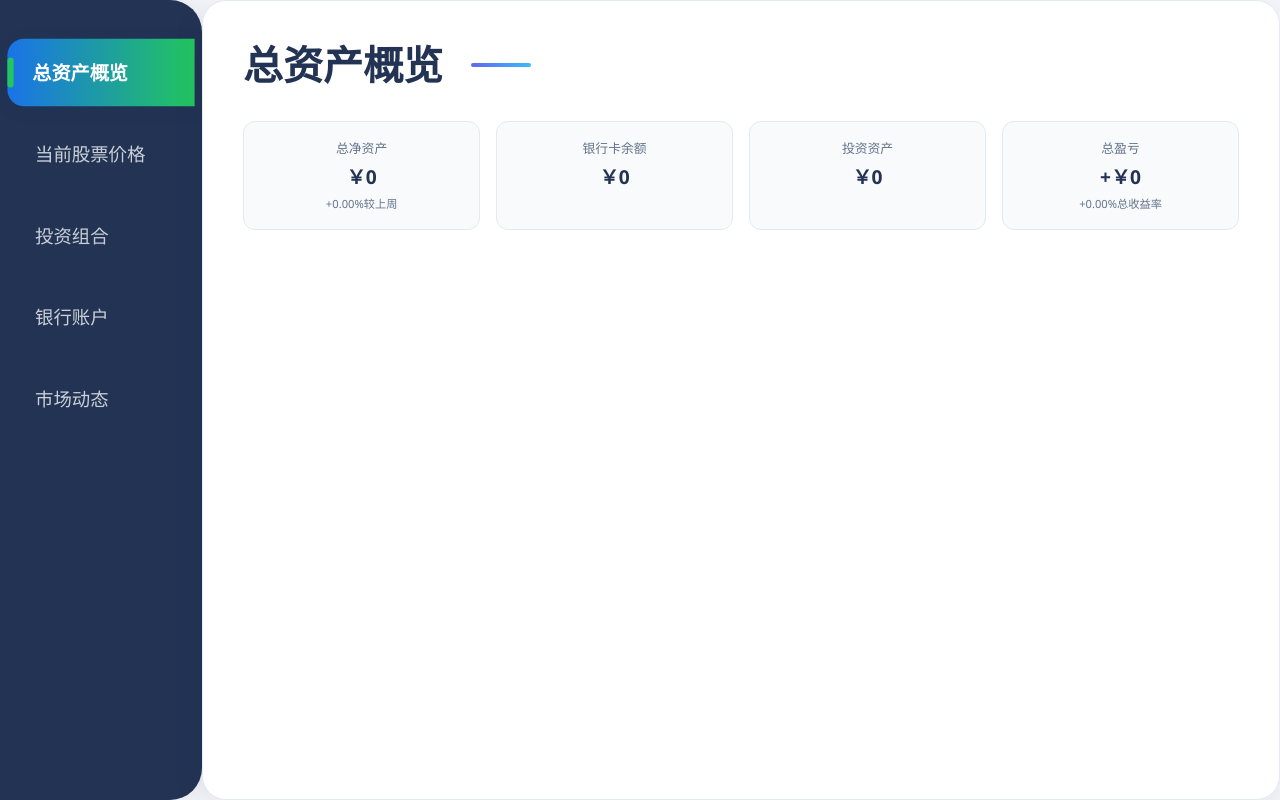
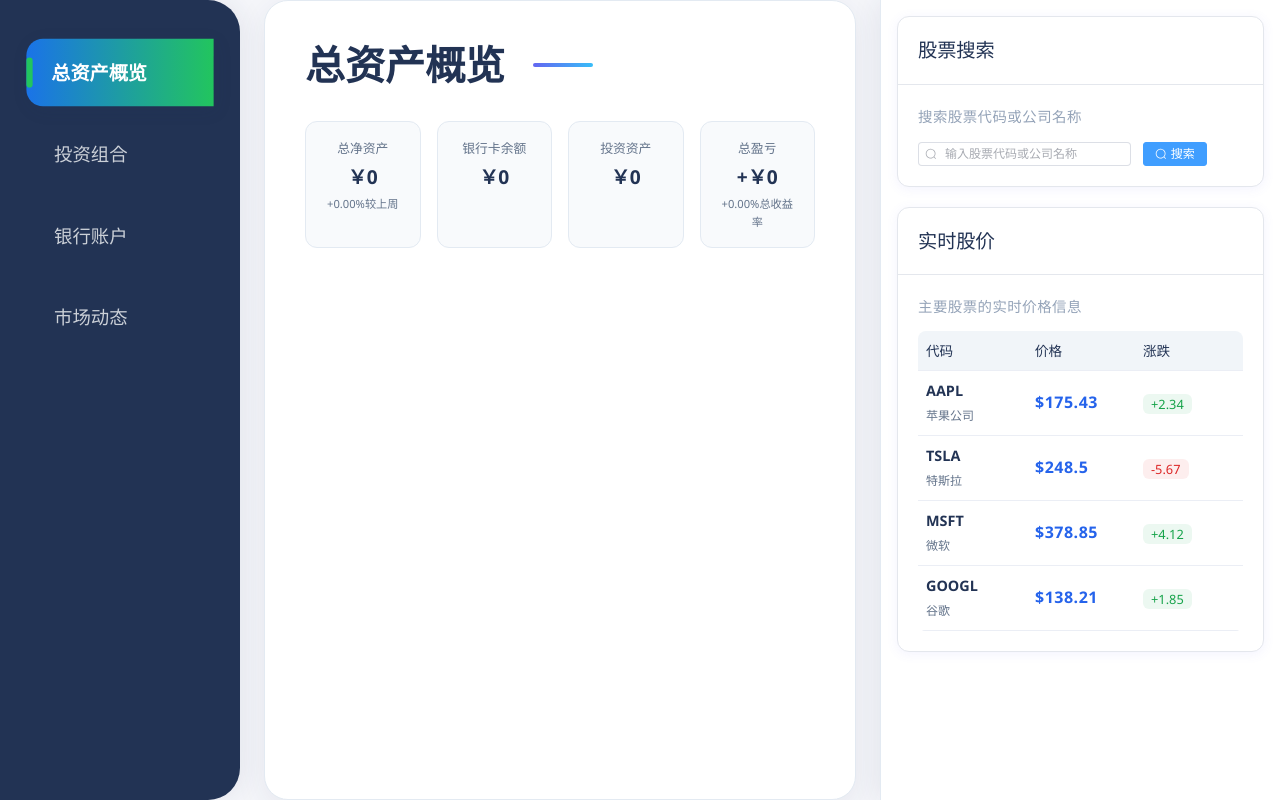
Before and after one commit to Ochotona-curzoniae/portfolio-manager-project, a Vue app in the folder ui/: page / in a window 1280 px wide. Built offline with nearby package versions, Linux system fonts and the light colour scheme; no server answers.

Commit message:
featrure:实时股价组件右边布局

```diff
--- a/ui/src/components/Finance.vue
+++ b/ui/src/components/Finance.vue
@@ -12,10 +12,16 @@
         {{ tab }}
       </div>
     </aside>
-    <!-- 右侧只显示当前Tab对应的内容 -->
-    <main class="section">
+
+    <!-- 中间主内容区域 -->
+    <main class="main-content">
       <component :is="sectionComponents[activeTab]" />
     </main>
+
+    <!-- 右侧股票价格组件 -->
+    <aside class="stock-sidebar">
+      <StockPrice />
+    </aside>
   </div>
 </template>
 
@@ -29,12 +35,11 @@ import MarketTrends from './sections/MarketTrends.vue'
 
 const sectionComponents = [
   NetWorth,
-  StockPrice,
   InvestmentPortfolio,
   BankAccount,
   MarketTrends
 ]
-const tabs = ref(['总资产概览', '当前股票价格', '投资组合', '银行账户', '市场动态'])
+const tabs = ref(['总资产概览', '投资组合', '银行账户', '市场动态'])
 const activeTab = ref(0)
 const handleTabClick = (index) => {
   activeTab.value = index
@@ -62,6 +67,7 @@ const handleTabClick = (index) => {
   border-top-right-radius: 32px;
   border-bottom-right-radius: 32px;
   align-items: center;
+  z-index: 10;
 }
 
 .tab {
@@ -112,21 +118,37 @@ const handleTabClick = (index) => {
   opacity: 1;
 }
 
-/* 右侧滚动容器 */
-.scroll-container {
+/* 中间主内容区域 */
+.main-content {
   flex: 1;
-  overflow-y: scroll;
-  scroll-behavior: smooth;
-  padding: 0 0 0 32px;
-  background: #f5f6fa;
+  height: 100%;
+  display: flex;
+  align-items: center;
+  justify-content: center;
+  background: none !important;
+  position: relative;
+  transition: background 0.5s;
+  padding: 0 24px;
+}
+
+/* 右侧股票价格侧边栏 */
+.stock-sidebar {
+  width: 400px;
+  height: 100vh;
+  background: #fff;
+  border-left: 1px solid #e3eaf2;
+  box-shadow: -4px 0 24px rgba(34,51,84,0.08);
+  overflow-y: auto;
+  z-index: 5;
+  position: relative;
 }
 
 /* 自定义滚动条 */
-.scroll-container::-webkit-scrollbar {
+.stock-sidebar::-webkit-scrollbar {
   width: 8px;
   background: transparent;
 }
-.scroll-container::-webkit-scrollbar-thumb {
+.stock-sidebar::-webkit-scrollbar-thumb {
   background: #e3eaf2;
   border-radius: 8px;
 }
--- a/ui/src/components/sections/NetWorth.vue
+++ b/ui/src/components/sections/NetWorth.vue
@@ -88,8 +88,8 @@ const initData = async () => {
       totalNetWorth.value = data.totalNetWorth || 0
       investmentValue.value = data.investmentValue || 0
       bankBalance.value = data.bankBalance || 0
-      totalGainLoss.value = data.totalGainLoss || 0
-      gainLossPercent.value = data.gainLossPercent || 0
+      totalGainLoss.value = data.netWorthHistory[data.netWorthHistory.length-1].total_assets-data.netWorthHistory[0].total_assets || 0
+      gainLossPercent.value = totalGainLoss.value/data.netWorthHistory[0].total_assets*100 || 0
 
       // 更新图表数据 - 使用后端返回的 netWorthHistory，并格式化 record_date
       if (data.netWorthHistory && Array.isArray(data.netWorthHistory)) {
@@ -97,7 +97,7 @@ const initData = async () => {
           record_date: item.record_date
             ? new Date(item.record_date).toISOString().slice(0, 10)
             : '',
-          net_worth: item.net_worth
+          net_worth: item.total_assets
         }))
         console.log('更新图表数据:', chartData.value)
       }
--- a/ui/src/components/sections/StockPrice.vue
+++ b/ui/src/components/sections/StockPrice.vue
@@ -1,13 +1,5 @@
 <template>
   <div class="stock-price-container">
-    <!-- 顶部标题和用户头像 -->
-    <el-row class="header" justify="space-between" align="middle">
-      <el-col>
-        <h1 class="main-title">当前股票价格</h1>
-      </el-col>
-
-    </el-row>
-
     <!-- 股票搜索区域 -->
     <el-card class="search-section" shadow="hover">
       <template #header>
@@ -17,16 +9,17 @@
       </template>
       <p class="section-subtitle">搜索股票代码或公司名称</p>
       <el-row :gutter="12">
-        <el-col :span="6">
+        <el-col :span="16">
           <el-input
             v-model="searchQuery"
             placeholder="输入股票代码或公司名称"
             :prefix-icon="Search"
             clearable
+            size="small"
           />
         </el-col>
-        <el-col :span="6">
-          <el-button type="primary" @click="handleSearch" :icon="Search" :loading="loading">
+        <el-col :span="8">
+          <el-button type="primary" @click="handleSearch" :icon="Search" :loading="loading" size="small">
             搜索
           </el-button>
         </el-col>
@@ -51,8 +44,9 @@
         element-loading-text="正在加载股票数据..."
         element-loading-spinner="el-icon-loading"
         element-loading-background="rgba(255, 255, 255, 0.8)"
+        size="small"
       >
-        <el-table-column width="60">
+        <!-- <el-table-column width="40">
           <template #default="{ row }">
             <el-button
               :icon="row.isFavorite ? Star : StarFilled"
@@ -62,25 +56,22 @@
               @click.stop="toggleFavorite(row.symbol)"
             />
           </template>
-        </el-table-column>
+        </el-table-column> -->
 
-        <el-table-column prop="symbol" label="代码">
+        <el-table-column prop="symbol" label="代码" >
           <template #default="{ row }">
             <div class="stock-symbol">{{ row.symbol }}</div>
             <div class="stock-name">{{ row.name }}</div>
           </template>
         </el-table-column>
 
-        <el-table-column prop="volume" label="成交量" />
-        <el-table-column prop="marketCap" label="市值" />
-
-        <el-table-column prop="price" label="当前价格">
+        <el-table-column prop="price" label="价格" >
           <template #default="{ row }">
             <div class="current-price">{{ row.price }}</div>
           </template>
         </el-table-column>
 
-        <el-table-column prop="change" label="涨跌幅">
+        <el-table-column prop="change" label="涨跌" >
           <template #default="{ row }">
             <el-tag
               :type="row.change > 0 ? 'success' : (row.change < 0 ? 'danger' : 'info')"
@@ -92,7 +83,7 @@
                 fontWeight: 700
               }"
             >
-              {{ row.change > 0 ? '+' : (row.change < 0 ? '' : '') }}{{ row.change }} ({{ row.changePercent }})
+              {{ row.change > 0 ? '+' : (row.change < 0 ? '' : '') }}{{ row.change }}
             </el-tag>
           </template>
         </el-table-column>
@@ -102,57 +93,57 @@
 </template>
 
 <script setup>
-import { ref, computed } from 'vue'
+import { ref, computed, nextTick } from 'vue'
 import { Loading, Search, Star, StarFilled } from '@element-plus/icons-vue'
 import { ElMessage } from 'element-plus'
 import axios from 'axios'
 
 // 响应式数据
 const searchQuery = ref('')
-const stocks = ref([])
+// const stocks = ref([])
 const loading = ref(false)
-// const stocks = ref([
-//   {
-//     symbol: 'AAPL',
-//     name: '苹果公司',
-//     volume: '52.3M',
-//     marketCap: '$2.75T',
-//     price: '$175.43',
-//     change: 2.34,
-//     changePercent: '1.35%',
-//     isFavorite: true
-//   },
-//   {
-//     symbol: 'TSLA',
-//     name: '特斯拉',
-//     volume: '89.1M',
-//     marketCap: '$789.2B',
-//     price: '$248.5',
-//     change: -5.67,
-//     changePercent: '-2.23%',
-//     isFavorite: true
-//   },
-//   {
-//     symbol: 'MSFT',
-//     name: '微软',
-//     volume: '28.7M',
-//     marketCap: '$2.81T',
-//     price: '$378.85',
-//     change: 4.12,
-//     changePercent: '1.1%',
-//     isFavorite: true
-//   },
-//   {
-//     symbol: 'GOOGL',
-//     name: '谷歌',
-//     volume: '31.2M',
-//     marketCap: '$1.74T',
-//     price: '$138.21',
-//     change: 1.85,
-//     changePercent: '1.36%',
-//     isFavorite: false
-//   }
-// ])
+const stocks = ref([
+  {
+    symbol: 'AAPL',
+    name: '苹果公司',
+    volume: '52.3M',
+    marketCap: '$2.75T',
+    price: '$175.43',
+    change: 2.34,
+    changePercent: '1.35%',
+    isFavorite: true
+  },
+  {
+    symbol: 'TSLA',
+    name: '特斯拉',
+    volume: '89.1M',
+    marketCap: '$789.2B',
+    price: '$248.5',
+    change: -5.67,
+    changePercent: '-2.23%',
+    isFavorite: true
+  },
+  {
+    symbol: 'MSFT',
+    name: '微软',
+    volume: '28.7M',
+    marketCap: '$2.81T',
+    price: '$378.85',
+    change: 4.12,
+    changePercent: '1.1%',
+    isFavorite: true
+  },
+  {
+    symbol: 'GOOGL',
+    name: '谷歌',
+    volume: '31.2M',
+    marketCap: '$1.74T',
+    price: '$138.21',
+    change: 1.85,
+    changePercent: '1.36%',
+    isFavorite: false
+  }
+])
 
 // 计算属性：过滤股票
 // const filteredStocks = computed(() => {
@@ -181,7 +172,9 @@ const getList = async () => {
   try {
     loading.value = true
     const res = await axios.get(`/api/portfolio/history/simple/symbols`)
-    stocks.value = res.data.data
+    await nextTick(() => {
+      stocks.value = res.data.data
+    })
   } catch (error) {
     ElMessage.error('获取股票数据失败')
     console.error('获取股票数据失败:', error)
@@ -237,14 +230,13 @@ const tableRowClassName = ({ row, rowIndex }) => {
 .stock-price-container {
   width: 100%;
   height: 100%;
-  padding: 32px;
+  padding: 16px;
   overflow-y: auto;
-  background: linear-gradient(135deg, #f8f9fa 60%, #e0e7ff 100%);
+  background: #fff;
 }
 
-
 .card-header {
-  font-size: 1.5rem;
+  font-size: 1.2rem;
   font-weight: 600;
   color: #223354;
   display: flex;
@@ -253,39 +245,41 @@ const tableRowClassName = ({ row, rowIndex }) => {
 }
 
 .section-subtitle {
-  font-size: 1rem;
+  font-size: 0.9rem;
   color: #94a3b8;
-  margin: 0 0 16px 0;
-  letter-spacing: 1px;
+  margin: 0 0 12px 0;
+  letter-spacing: 0.5px;
 }
 
 .el-card {
-  border-radius: 16px !important;
-  box-shadow: 0 4px 24px 0 rgba(99,102,241,0.08);
+  border-radius: 12px !important;
+  box-shadow: 0 2px 12px 0 rgba(99,102,241,0.08);
   transition: box-shadow 0.3s;
+  margin-bottom: 16px;
 }
 .el-card:hover {
-  box-shadow: 0 8px 32px 0 rgba(99,102,241,0.16);
+  box-shadow: 0 4px 20px 0 rgba(99,102,241,0.16);
 }
 
 :deep(.el-table) {
-  border-radius: 12px;
+  border-radius: 8px;
   overflow: hidden;
-  font-size: 1.08rem;
+  font-size: 0.9rem;
 }
 :deep(.el-table th) {
   background: #f1f5f9;
   color: #223354;
-  font-weight: 700;
-  font-size: 1.08rem;
+  font-weight: 600;
+  font-size: 0.85rem;
+  padding: 8px 0;
 }
 :deep(.el-table tr:hover) {
   background: linear-gradient(90deg, #e0e7ff 0%, #f8fafc 100%) !important;
   transition: background 0.3s;
 }
 :deep(.el-table td) {
-  padding: 14px 0;
-  font-size: 1.08rem;
+  padding: 8px 0;
+  font-size: 0.85rem;
 }
 
 .favorite-row {
@@ -293,18 +287,30 @@ const tableRowClassName = ({ row, rowIndex }) => {
   transition: background 0.3s;
 }
 
+.stock-symbol {
+  font-weight: 600;
+  color: #223354;
+  font-size: 0.9rem;
+}
+
+.stock-name {
+  font-size: 0.75rem;
+  color: #64748b;
+  margin-top: 2px;
+}
+
 .current-price {
-  font-size: 1.3rem;
+  font-size: 1rem;
   font-weight: 700;
   color: #2563eb;
-  letter-spacing: 1px;
+  letter-spacing: 0.5px;
 }
 
 :deep(.el-tag) {
-  font-size: 1.05rem;
+  font-size: 0.8rem;
   font-weight: 600;
-  border-radius: 8px;
-  padding: 2px 12px;
+  border-radius: 6px;
+  padding: 1px 8px;
   background: linear-gradient(90deg, #f87171 0%, #fbbf24 100%);
   color: #fff;
   border: none;
```
Also changed, not shown: ui/src/components/sections/InvestmentPortfolio.vue (+82 -15 lines).
